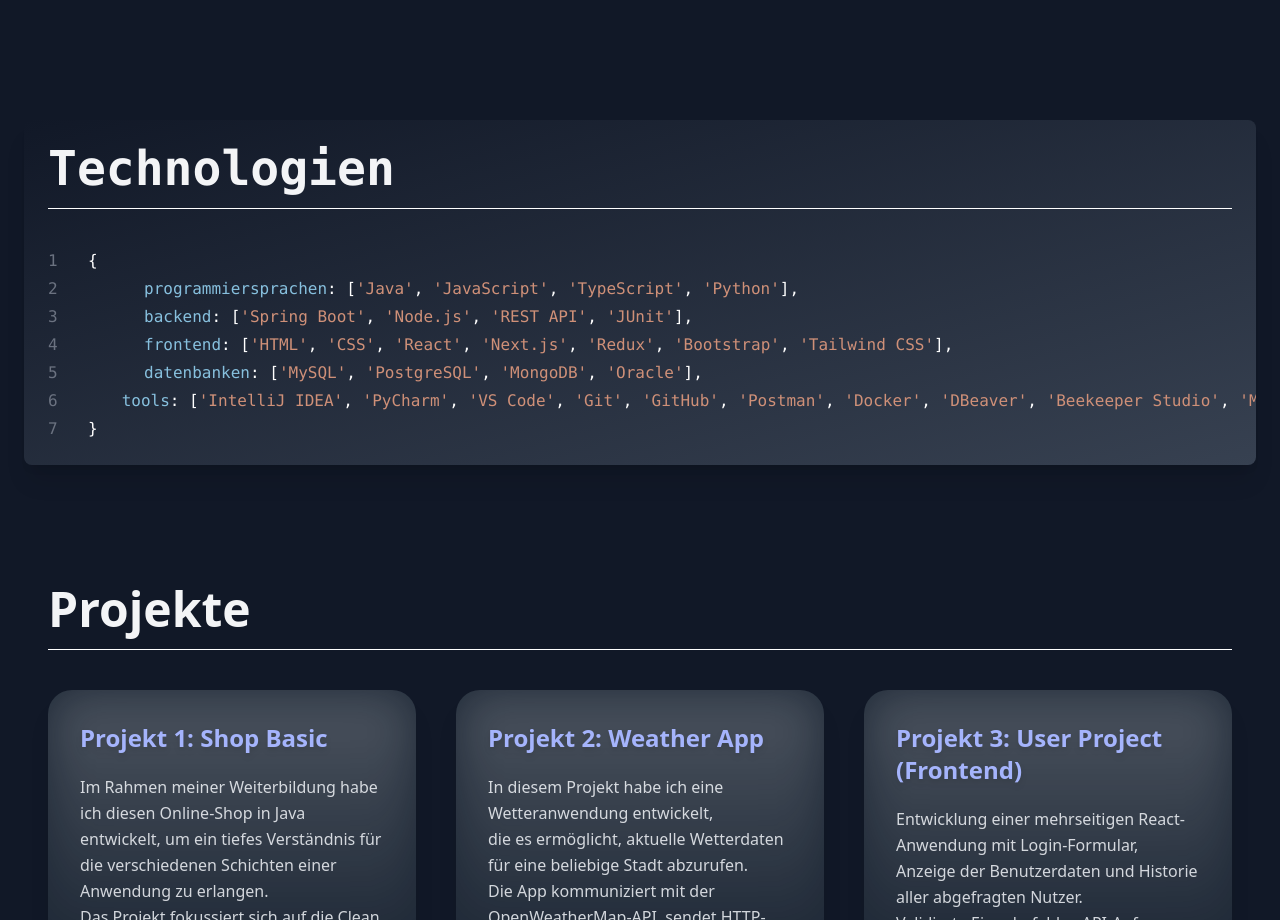
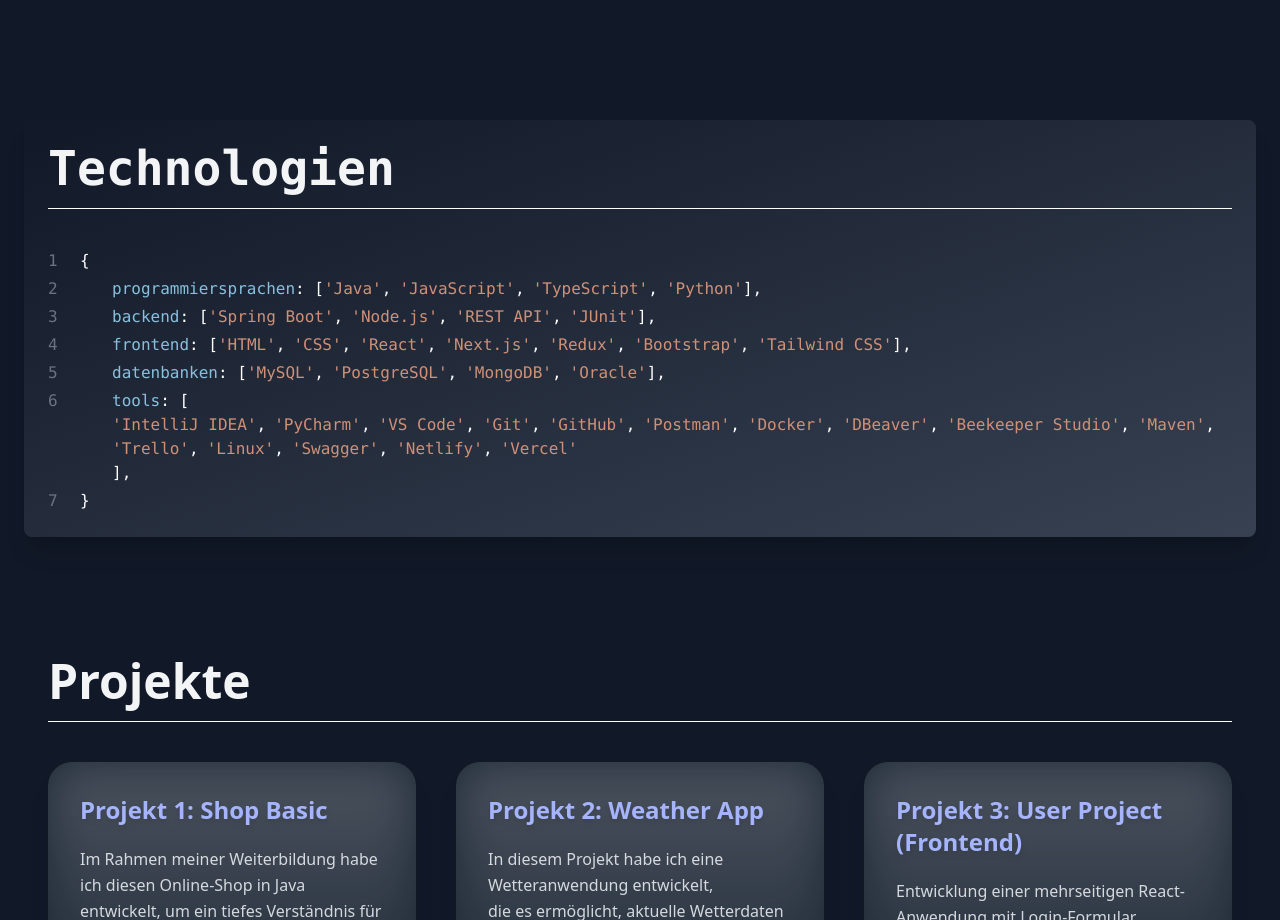
Before and after one commit to StanislavVidulin/my-portfolio-fe, a React (Vite) app: page / in a window 1280 px wide. Shown: the part 1660-2580 px from the top of the page. Built offline with nearby package versions, Linux system fonts and the light colour scheme; the HTML template or start-up script is replaced by a standard one.

Commit message:
update Technologies.tsx

```diff
--- a/src/components/Technologies/Technologies.tsx
+++ b/src/components/Technologies/Technologies.tsx
@@ -25,7 +25,7 @@
 export default function Technologies() {
   const codeLines = Object.entries(technologies).map(([key, values]) => {
     const formattedValues = values.map((value, id) => (
-      <span key={id}>
+      <span key={id} className="whitespace-nowrap">
         <span className="text-[#cf9078]">'{value}'</span>
         {id < values.length - 1 && <span className="text-white">, </span>}
       </span>
@@ -34,34 +34,39 @@
   });
 
   return (
-    <section className="max-w-7xl mx-auto p-6 rounded-lg text-gray-100 font-mono overflow-x-auto shadow-xl bg-gradient-to-br from-gray-900 to-gray-700">
+    <section className="max-w-7xl mx-auto p-6 rounded-lg text-gray-100 font-mono shadow-xl bg-gradient-to-br from-gray-900 to-gray-700">
       <h2 className="text-5xl font-semibold mb-10 border-b border-white pb-4">
         Technologien
       </h2>
-      <div className="flex flex-col gap-1">
-        <div className="flex items-center">
-          <span className="text-gray-500 w-8 select-none">1</span>
-          <span className="ml-2 text-white">{"{"}</span>
+      <div className="flex flex-col gap-1 text-sm md:text-base">
+
+        <div className="flex">
+          <span className="text-gray-500 min-w-[2rem] select-none">1</span>
+          <span className="text-white">{"{"}</span>
         </div>
 
         {codeLines.map(({ key, formattedValues }, index) => (
-          <div key={index} className="flex items-center">
-            <span className="text-gray-500 w-8 select-none">{index + 2}</span>
-            <span className="ml-16 whitespace-nowrap">
-              <span className="text-white"> </span>
+          <div key={index} className="flex items-start">
+            <span className="text-gray-500 min-w-[2rem] select-none">
+              {index + 2}
+            </span>
+
+            <div className="ml-4 md:ml-8 flex flex-wrap">
               <span className="text-[#87c0de]">{key}</span>
               <span className="text-white">: [</span>
-              {formattedValues}
+              <div className="flex flex-wrap gap-x-2">
+                {formattedValues}
+              </div>
               <span className="text-white">],</span>
-            </span>
+            </div>
           </div>
         ))}
 
-        <div className="flex items-center">
-          <span className="text-gray-500 w-8 select-none">
+        <div className="flex">
+          <span className="text-gray-500 min-w-[2rem] select-none">
             {codeLines.length + 2}
           </span>
-          <span className="ml-2 text-white">{"}"}</span>
+          <span className="text-white">{"}"}</span>
         </div>
       </div>
     </section>
```
